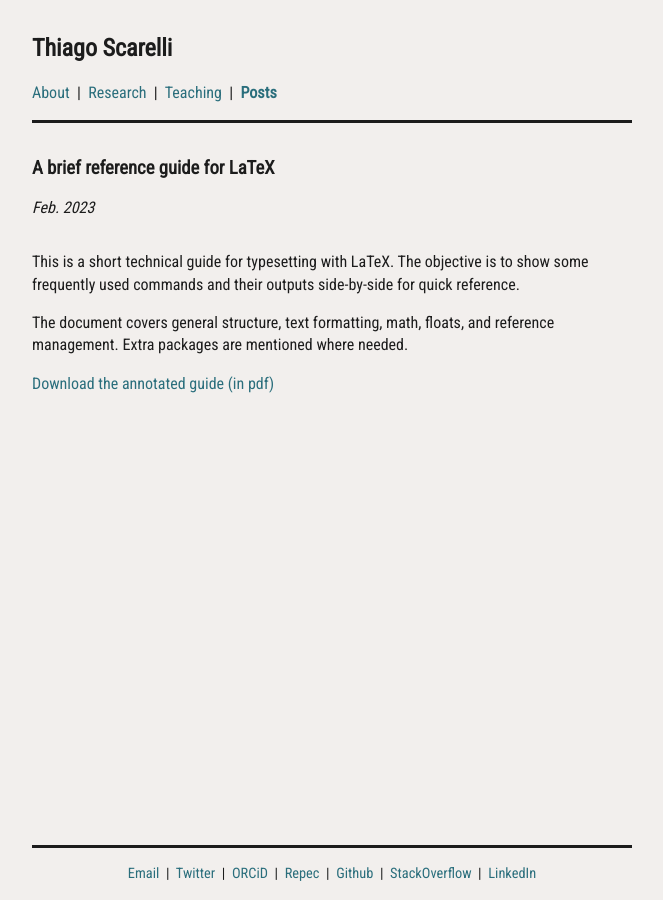
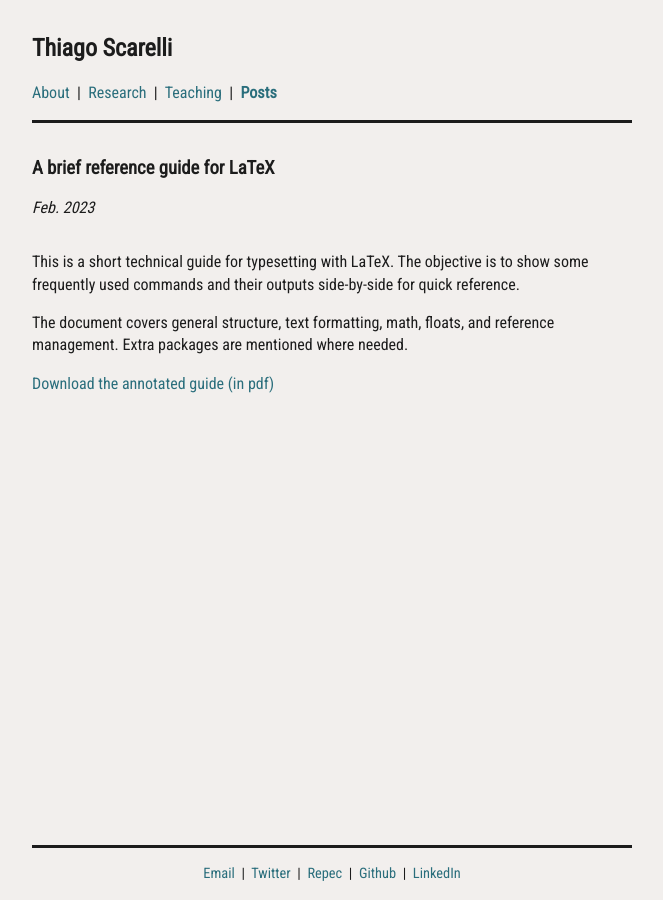
Before and after one commit to thiagoscarelli/thiagoscarelli.github.io, a Jekyll site: the page built from _posts/2023-02-01-main-commands-latex.md, in a window 1280 px wide. Shown: the whole page, without its empty margins (308-971 px from the left). Built offline with Jekyll 4.4.1, drawn with Linux system fonts in a browser that asks for light colours.

Commit message:
Update footer.html

```diff
--- a/_includes/footer.html
+++ b/_includes/footer.html
@@ -2,9 +2,7 @@
 <div class = "footer">
 <a href="mailto:{{ site.email }}" target="_blank" rel="noopener noreferrer">Email</a> {{ sep }}
 <a href="http://twitter.com/{{ site.twitter_user }}" target="_blank" rel="noopener noreferrer">Twitter</a> {{ sep }}
-<a href="http://orcid.org/{{ site.orcid_user }}" target="_blank" rel="noopener noreferrer">ORCiD</a> {{ sep }}
 <a href="https://econpapers.repec.org/RAS/psc806.htm" target="_blank" rel="noopener noreferrer">Repec</a> {{ sep }}
 <a href="http://github.com/{{ site.github_user }}" target="_blank" rel="noopener noreferrer">Github</a> {{ sep }}
-<a href="http://stackoverflow.com/users/{{ site.stackoverflow_user }}" target="_blank" rel="noopener noreferrer">StackOverflow</a> {{ sep }}
 <a href="http://linkedin.com/in/{{ site.linkedin_user }}" target="_blank" rel="noopener noreferrer">LinkedIn</a>
 </div>
```
